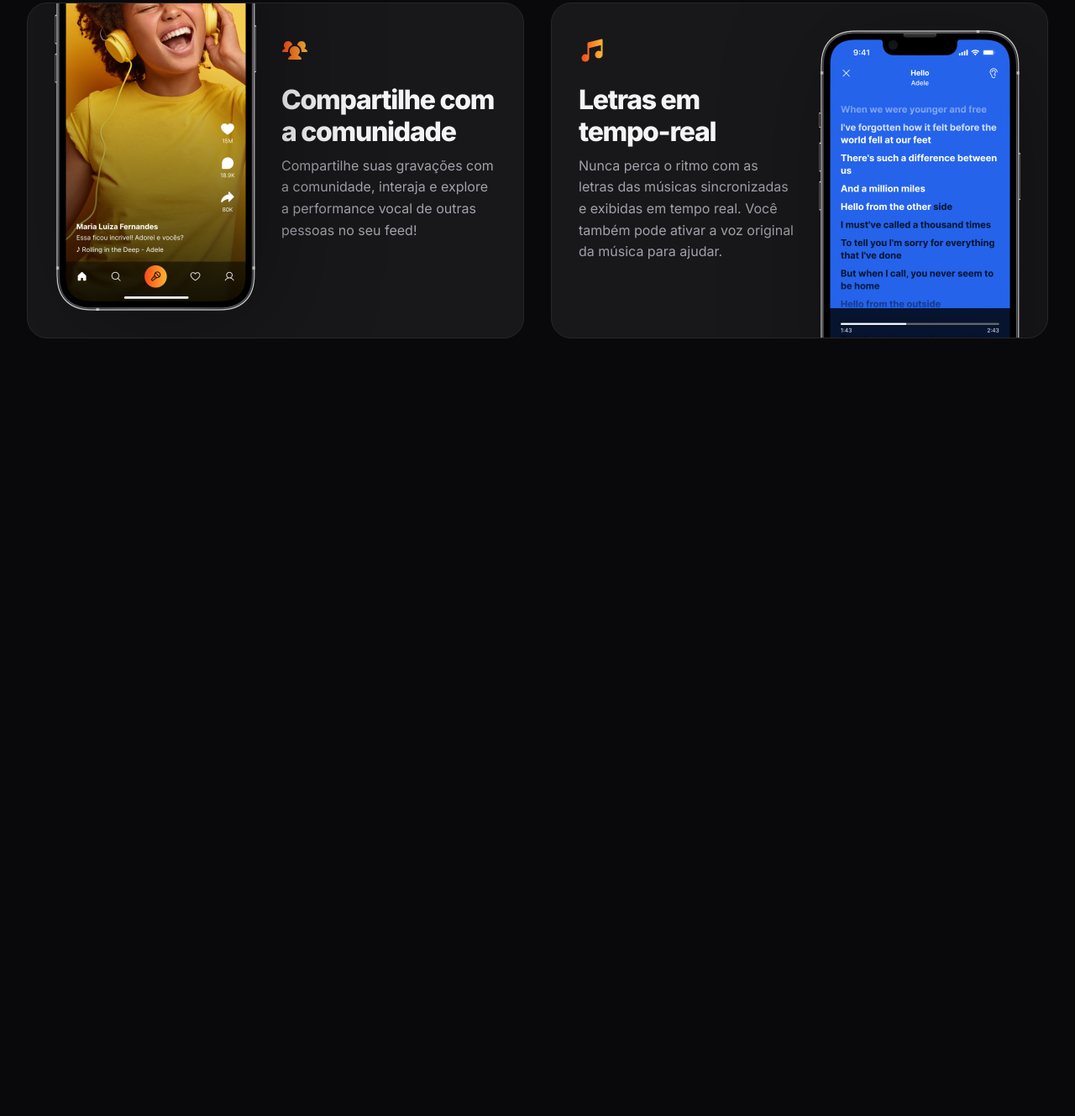
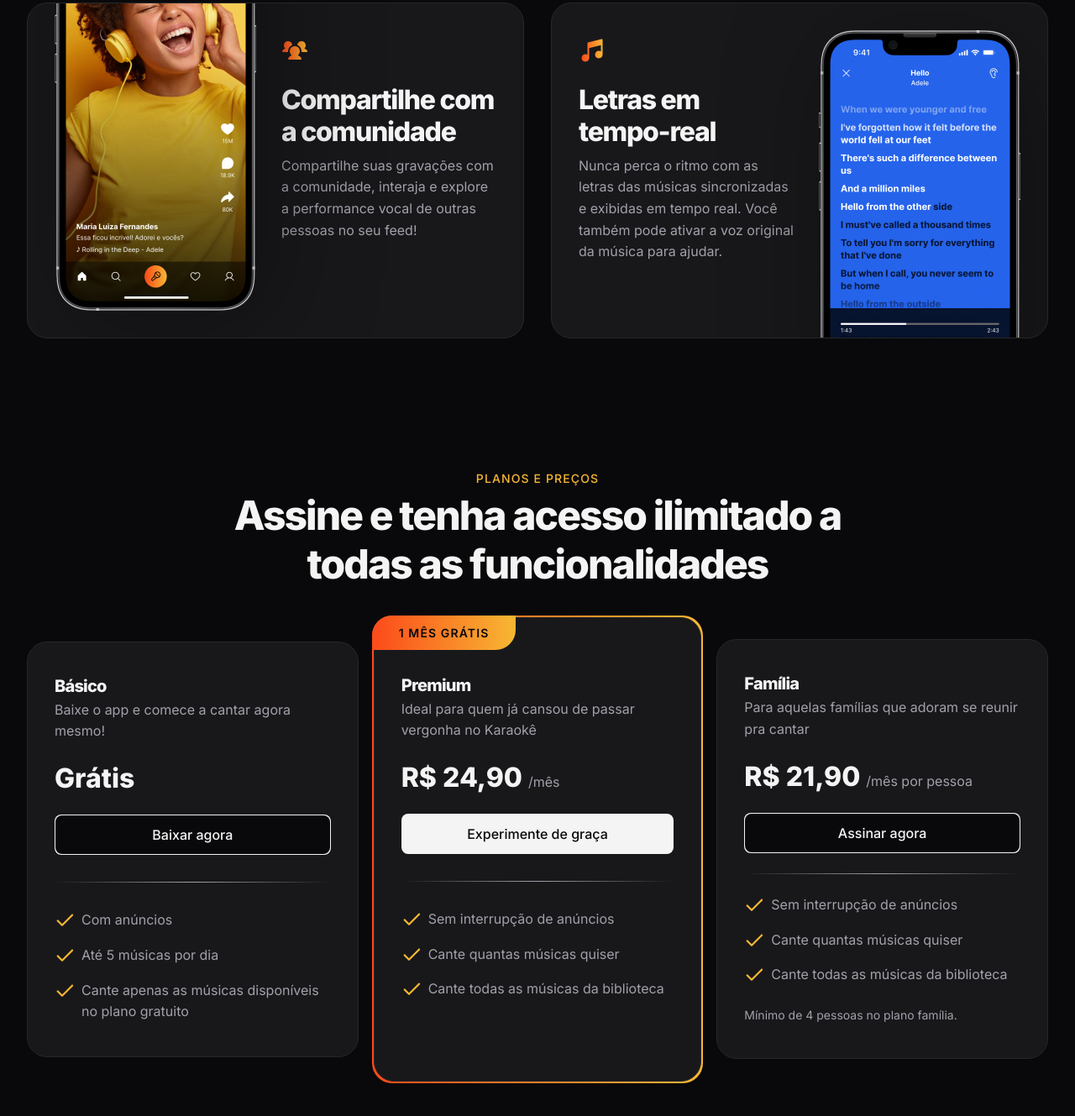
Before and after one commit to nicolasdev14/zingen-site, a plain HTML site: page index.html in a window 1280 px wide. Shown: the part 2176-3505 px from the top of the page at 84% size. Before the commit the page ends 2659 px from the top, so only its background shows below. Drawn offline with Linux system fonts and the light colour scheme.

Commit message:
Seção pricing

```diff
--- a/index.html
+++ b/index.html
@@ -117,6 +117,61 @@
         </div>
     </section>
 
+    <section id="pricing">
+        <div class="container py-xl">
+            <header>
+                <strong>Planos e preços</strong>
+                <h2>Assine e tenha acesso ilimitado a todas as funcionalidades</h2>
+            </header>
+
+            <div class="cards even-columns items-center">
+                <div class="card py-lg px-lg">
+                    <h3>Básico</h3>
+                    <p>Baixe o app e comece a cantar agora mesmo!</p>
+                    <zin-pricing>Grátis</zin-pricing>
+                    <a href="#download" class="btn btn-md" aria-label="Baixar agora"></a>
+                    <div class="separator"></div>
+                    <ul role="list" class="grid gap-1">
+                        <li>Com anúncios</li>
+                        <li>Até 5 músicas por dia</li>
+                        <li>Cante apenas as músicas disponíveis no plano gratuito</li>
+                    </ul>
+                </div>
+
+                <div class="premium">
+                    <div class="card py-lg px-lg">
+                    <h3>Premium</h3>
+                    <p>Ideal para quem já cansou de passar vergonha no Karaokê</p>
+                    <span>1 mês grátis</span>
+                    <zin-pricing>R$ 24,90 <small>/mês</small></zin-pricing>
+                    <a href="#" class="btn btn-md">Experimente de graça</a>
+                    <div class="separator"></div>
+                    <ul role="list" class="grid gap-1">
+                        <li>Sem interrupção de anúncios</li>
+                        <li>Cante quantas músicas quiser</li>
+                        <li>Cante todas as músicas da biblioteca</li>
+                    </ul>
+                </div>
+                </div>
+
+                <div class="card py-lg px-lg">
+                    <h3>Família</h3>
+                    <p>Para aquelas famílias que adoram se reunir pra cantar</p>
+                    <zin-pricing>R$ 21,90 <small>/mês por pessoa</small></zin-pricing>
+                    <a href="#" class="btn btn-md" aria-label="Assinar agora"></a>
+                    <div class="separator"></div>
+                    <ul role="list" class="grid gap-1">
+                        <li>Sem interrupção de anúncios</li>
+                        <li>Cante quantas músicas quiser</li>
+                        <li>Cante todas as músicas da biblioteca</li>
+                    </ul>
+
+                    <small>Mínimo de 4 pessoas no plano família.</small>
+                </div>
+            </div>
+        </div>
+    </section>
+
 </body>
 
 </html>
--- a/styles/buttons.css
+++ b/styles/buttons.css
@@ -37,10 +37,12 @@
     padding: 0.5rem 1rem;
     font-size: var(--fs-sm);
 }
+
 .btn-md {
     padding: 0.75rem 1.5rem;
     font-size: var(--fs-base);
 }
+
 .btn-lg {
     padding: 1rem 2rem;
     font-size: 1.125rem;
--- a/styles/index.css
+++ b/styles/index.css
@@ -8,3 +8,4 @@
 @import url(about.css);
 @import url(cards.css);
 @import url(features.css) (width >= 80em);
+@import url(pricing.css);
--- /dev/null
+++ b/styles/pricing.css
@@ -0,0 +1,118 @@
+#pricing {
+
+    --fs-prince: 2rem;
+
+    & header {
+        text-align: center;
+    }
+
+    & .cards {
+        margin-top: 2rem;
+    }
+
+    & h3 {
+        font-size: 1.25rem;
+        margin-top: 0;
+    }
+
+    & .card p {
+        margin-top: .25rem;
+    }
+
+    & zin-pricing {
+        display: block;
+        padding-block: 1.5rem;
+        font: var(--fw-bold) var(--fs-prince)/1.2 var(--ff-sans);
+    }
+
+    & zin-pricing small {
+        font: var(--fw-base) 1rem/125% var(--ff-sans);
+        color: var(--text-color-secondary);
+    }
+
+    & .btn {
+        width: 100%;
+    }
+
+    & .separator {
+        height: 1px;
+        margin-block: 2rem;
+        background: radial-gradient(var(--text-color-secondary), var(--surface-color) 70%);
+    }
+
+    & li {
+        color: var(--text-color-secondary);
+        background: url(../assets/icons/Check.svg) no-repeat;
+        padding-left: 2rem;
+    }
+
+    & ul+small {
+        display: block;
+        margin-top: 1.5rem;
+        font-size: 0.875rem;
+        color: var(--text-color-secondary);
+    }
+
+    & .premium {
+        position: relative;
+
+
+        & .card {
+            padding-top: 4.25rem;
+
+            &>span {
+                position: absolute;
+                top: 0;
+                left: 0;
+
+                padding: .75rem 2rem;
+                background: linear-gradient(90deg,
+                        var(--brand-color-secondary) 0%,
+                        var(--brand-color-primary) 100%);
+
+                border-top-left-radius: 1.5rem;
+                border-bottom-right-radius: 1.5rem;
+
+                font: 600 var(--fs-sm) var(--ff-sans);
+                text-transform: uppercase;
+                letter-spacing: 0.08em;
+                color: var(--bg-color);
+            }
+        }
+
+        padding: 2px;
+        &::before {
+            content: "";
+            background: linear-gradient(
+                90deg,
+                var(--brand-color-secondary) 0%,
+                var(--brand-color-primary) 100%
+            );
+            position: absolute;
+            inset: 0;
+            border-radius: 1.5rem;
+            z-index: -1;
+        }
+    }
+
+    @media (width >=80em) {
+        --fs-price: 2.5rem;
+
+        & header {
+            max-width: 50rem;
+            margin-inline: auto;
+        }
+        & .premium .card {
+            padding-bottom: 6rem;
+        }
+
+        .btn-md {
+        padding: 0.75rem 1.5rem;
+        font-size: var(--fs-base);
+}
+
+        & .card:nth-child(3) .separator {
+            margin-block: 1.5rem;
+        }
+    }
+}
```
